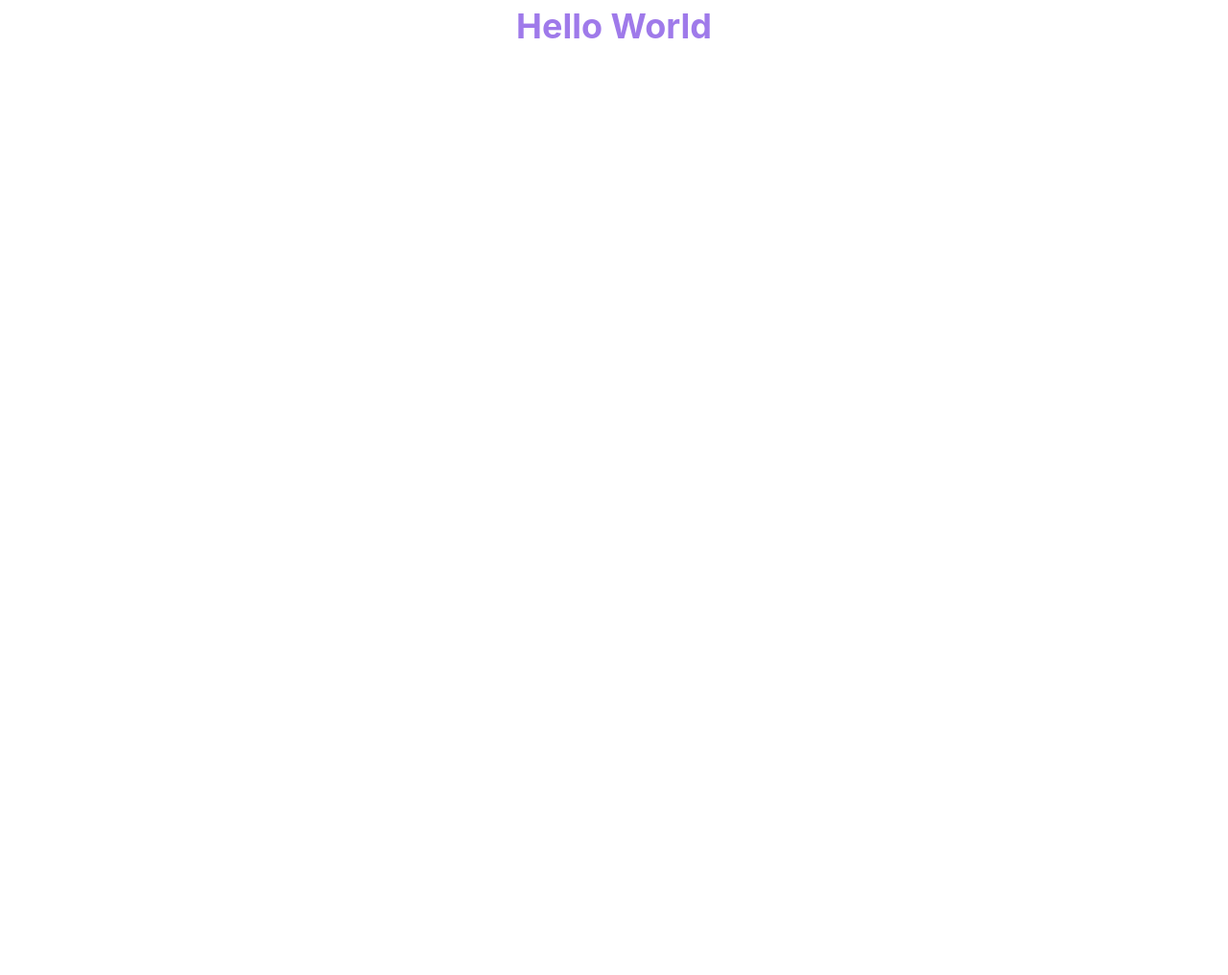
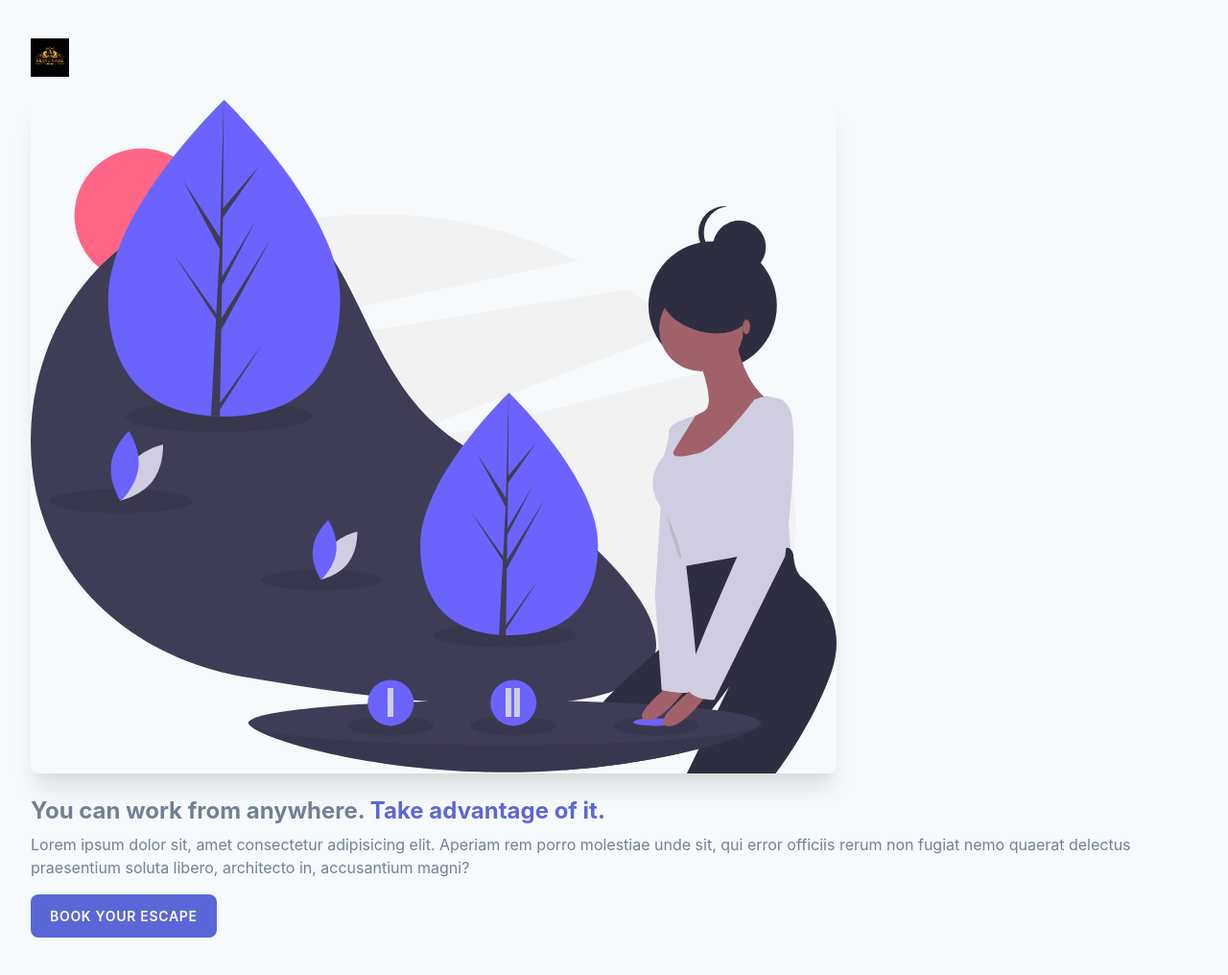
Before and after one commit to michael-ikpefua/TailwindCrashCourse, a website: page public/index.html in a window 1280 px wide. Shown: the whole page at 96% size. Before the commit the page ends 800 px from the top, so only its background shows below. Drawn offline with Linux system fonts and the light colour scheme.

Commit message:
The Utility First Workflow

```diff
--- a/public/index.html
+++ b/public/index.html
@@ -7,8 +7,17 @@
     <title>Document</title>
     <link rel="stylesheet" href="build/tailwind.css">
 </head>
-<body>
-    <h1 class="text-4xl font-bold text-purple-500 text-center">Hello World</h1>
-
+<body class="bg-gray-100">
+    <div class="px-8 py-10">
+        <img class="h-10 " src="/public/images/logo.jpg" alt="">
+        <img class="mt-6 rounded-lg shadow-xl " src="/public/images/woman.svg" alt="Woman WOrking SOmewhere SVG Image">
+        <h1 class="mt-6 text-2xl font-bold text-gray-600 leading-tight">You can work from anywhere. <span class="text-indigo-600">Take advantage of it.</span></h1>
+        <p class="mt-2 text-gray-600">
+            Lorem ipsum dolor sit, amet consectetur adipisicing elit. Aperiam rem porro molestiae unde sit, qui error officiis rerum non fugiat nemo quaerat delectus praesentium soluta libero, architecto in, accusantium magni?
+        </p>
+        <div class="mt-4">
+            <a class="px-5 py-3 shodow-lg hover:bg-indigo-400 text-sm font-semibold uppercase tracking-wider rounded-lg inline-block bg-indigo-600 text-white" href="">Book your escape</a>
+        </div>
+    </div>
 </body>
 </html>
```
Also changed, not shown: public/images/logo.jpg (added), public/images/woman.svg (added).
